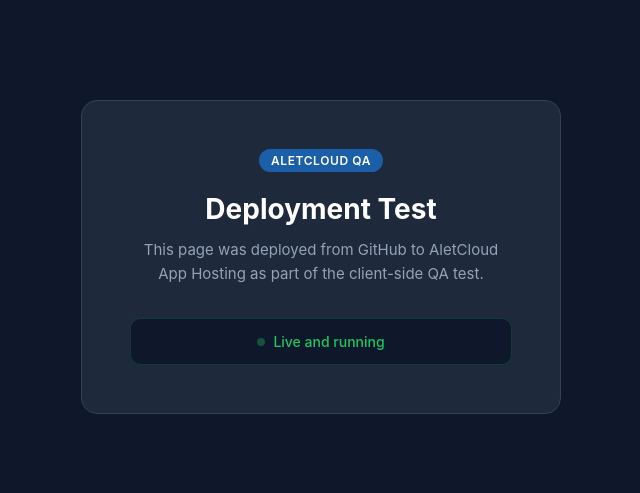
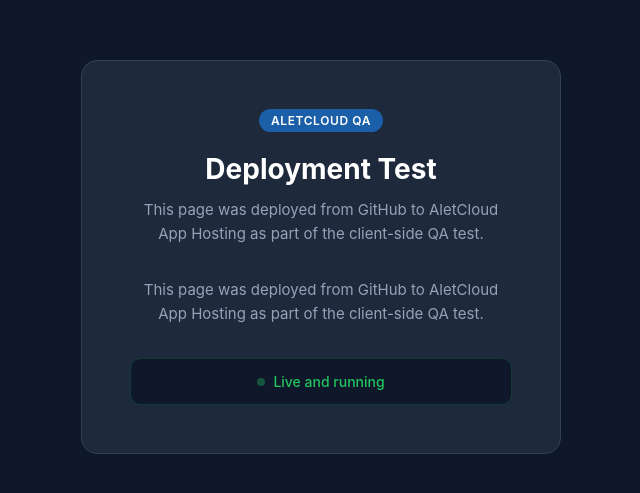
Before and after one commit to qassurance408-ui/aletcloud-qa-test, a plain HTML site: page index.html in a window 1280 px wide. Shown: the part 143-636 px from the top of the page, without its empty margins (319-959 px from the left). Drawn offline with Linux system fonts and the light colour scheme.

Commit message:
Update index.html

```diff
--- a/index.html
+++ b/index.html
@@ -86,6 +86,7 @@
     <div class="badge">AletCloud QA</div>
     <h1>Deployment Test</h1>
     <p>This page was deployed from GitHub to AletCloud App Hosting as part of the client-side QA test.</p>
+    <p>This page was deployed from GitHub to AletCloud App Hosting as part of the client-side QA test.</p>
     <div class="status">
       <div class="dot"></div>
       Live and running
```
